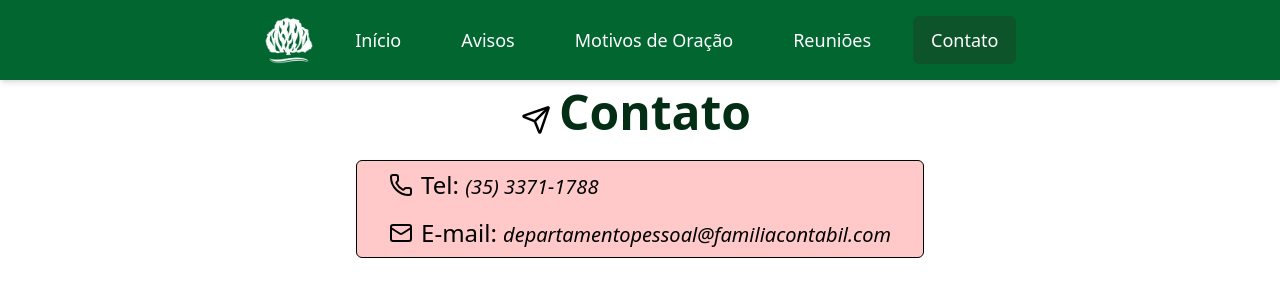
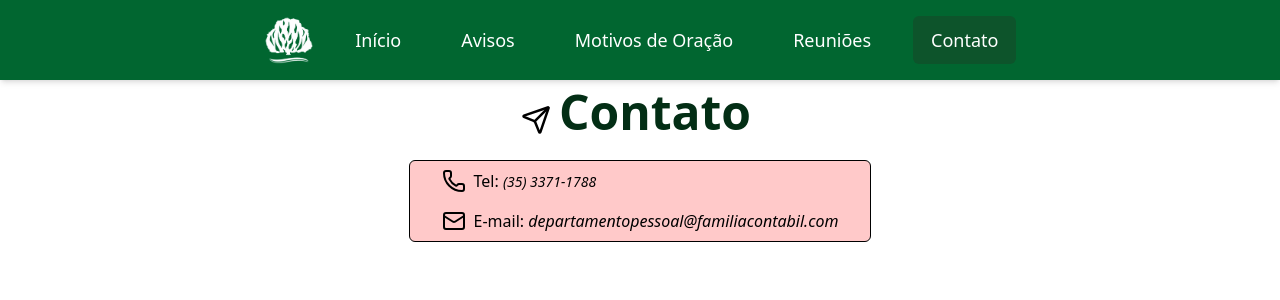
Before and after one commit to andrerodriguesp4/site-igreja, a React (Vite) app: page /contato in a window 1280 px wide. Shown: the top 300 px of the page. Built offline with nearby package versions, Linux system fonts and the light colour scheme.

Commit message:
Correção Contatos

```diff
--- a/src/pages/Contato.jsx
+++ b/src/pages/Contato.jsx
@@ -4,7 +4,7 @@ import H1title from '../components/css/H1title.jsx'
 function Contato(){
     return(
         <div className='flex justify-center'>
-            <div className='pb-10 px-8'>
+            <div className='pb-10 px-6'>
                 <div className='flex justify-center items-center'>
                     <Send size={30}/>
                     <H1title>Contato</H1title>
@@ -12,12 +12,12 @@ function Contato(){
                 <div className='bg-red-200 rounded-md border'>
                     <div className='flex items-center gap-2 py-2 px-8 hover:bg-green-300 hover:cursor-default'>
                         <Phone/>
-                        <h2 className='text-2xl'>Tel: <span className='text-xl'><em>(35) 3371-1788</em></span></h2>
+                        <h2 className='text-base'>Tel: <span className='text-sm'><em>(35) 3371-1788</em></span></h2>
 
                     </div>
                     <div className='flex items-center gap-2 py-2 px-8 hover:bg-green-300 hover:cursor-default'>
                         <Mail/>
-                        <h2 className='text-2xl'>E-mail: <span className='text-xl'><em>departamentopessoal@familiacontabil.com</em></span></h2>
+                        <h2 className='text-base'>E-mail: <span className='text-smxl'><em>departamentopessoal@familiacontabil.com</em></span></h2>
                     </div>
                 </div>
             </div>
```
